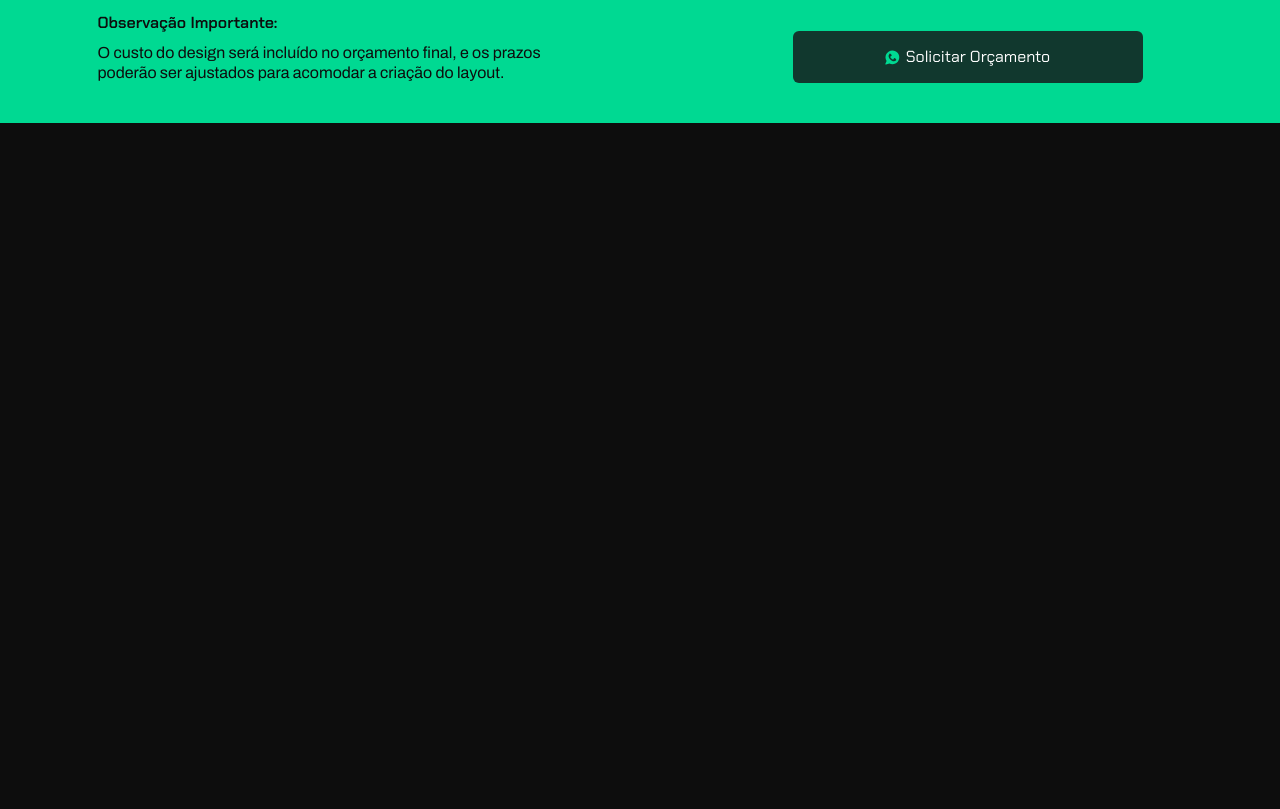
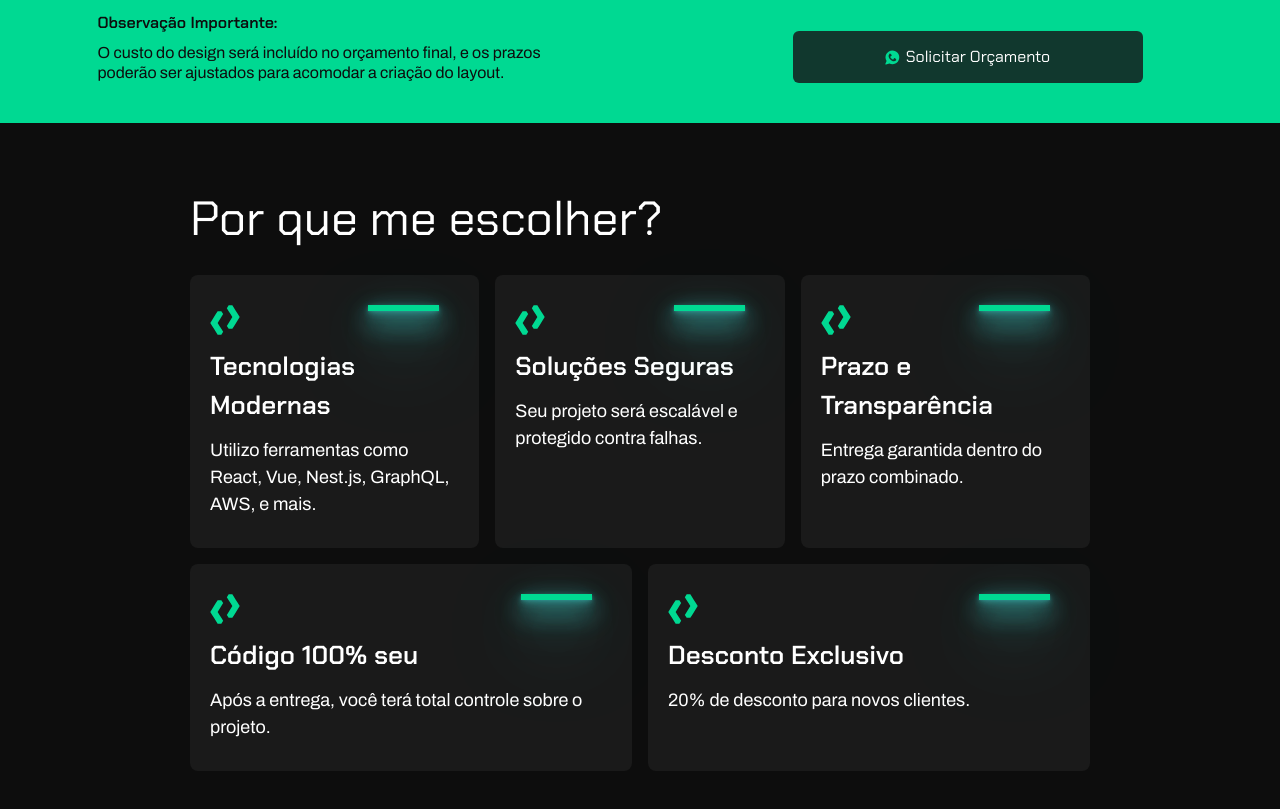
Before and after one commit to renato3x/renato3x.dev, a Next.js app: page / in a window 1280 px wide. Shown: the part 3120-3929 px from the top of the page. Before the commit the page ends 3243 px from the top, so only its background shows below. Built offline with nearby package versions, Linux system fonts and the light colour scheme; no server answers.

Commit message:
feat: add why choose me section

```diff
--- a/src/app/page.tsx
+++ b/src/app/page.tsx
@@ -1,6 +1,7 @@
 import { AlreadyHaveADesign } from '@/components/sections/already-have-a-design';
 import { Hero } from '@/components/sections/hero';
 import { WhoAmI } from '@/components/sections/who-am-i';
+import { WhyChooseMe } from '@/components/sections/why-choose-me';
 
 export default function Home() {
   return (
@@ -8,6 +9,7 @@ export default function Home() {
       <Hero/>
       <WhoAmI/>
       <AlreadyHaveADesign/>
+      <WhyChooseMe/>
     </main>
   );
 }
--- a/src/components/sections/already-have-a-design.tsx
+++ b/src/components/sections/already-have-a-design.tsx
@@ -1,5 +1,5 @@
 import Image from 'next/image';
-import { WhatsAppButton } from '../common/whatsapp-button';
+import { WhatsAppButton } from '@/components/common/whatsapp-button';
 
 export function AlreadyHaveADesign() {
   return (
--- a/src/components/sections/who-am-i.tsx
+++ b/src/components/sections/who-am-i.tsx
@@ -1,5 +1,5 @@
 import Image from 'next/image';
-import { Card, CardContent, CardHeader, CardTitle } from '../common/card';
+import { Card, CardContent, CardHeader, CardTitle } from '@/components/common/card';
 
 export function WhoAmI() {
   return (
--- /dev/null
+++ b/src/components/sections/why-choose-me.tsx
@@ -0,0 +1,104 @@
+import { Marquee } from "@/components/common/marquee";
+import { Card, CardContent, CardHeader, CardTitle } from "@/components/common/card";
+import Image from "next/image";
+
+export function WhyChooseMe() {
+  return (
+    <>
+      <section className="flex flex-col px-[35px] py-[40px] items-center md:py-[60px]">
+        <div className="flex flex-col gap-10 md:max-w-[900px] md:gap-5">
+          <h2 className="font-chakra text-[28px] md:text-[48px] max-w-[200px] md:max-w-none">
+            Por que me escolher?
+          </h2>
+          <WhyChooseMeCards/>
+        </div>
+      </section>
+      <Marquee/>
+    </>
+  );
+}
+
+function WhyChooseMeCards() {
+  return (
+    <div className="flex flex-col gap-4">
+      <div className="flex flex-col gap-4 md:flex-row md:justify-center">
+        <Card className="lightbar min-h-[200px] flex-1">
+          <CardHeader>
+            <Image
+              src="/images/logo-icon.svg"
+              width={30}
+              height={30}
+              alt="renato3x - Logo Icon"
+            />
+            <CardTitle className="text-[26px] font-chakra">Tecnologias Modernas</CardTitle>
+          </CardHeader>
+          <CardContent className="text-[18px]">
+            <p>Utilizo ferramentas como React, Vue, Nest.js, GraphQL, AWS, e mais.</p>
+          </CardContent>
+        </Card>
+
+        <Card className="lightbar min-h-[200px] flex-1">
+          <CardHeader>
+            <Image
+              src="/images/logo-icon.svg"
+              width={30}
+              height={30}
+              alt="renato3x - Logo Icon"
+            />
+            <CardTitle className="text-[26px] font-chakra">Soluções Seguras</CardTitle>
+          </CardHeader>
+          <CardContent className="text-[18px]">
+            <p>Seu projeto será escalável e protegido contra falhas.</p>
+          </CardContent>
+        </Card>
+
+        <Card className="lightbar min-h-[200px] flex-1">
+          <CardHeader>
+            <Image
+              src="/images/logo-icon.svg"
+              width={30}
+              height={30}
+              alt="renato3x - Logo Icon"
+            />
+            <CardTitle className="text-[26px] font-chakra">Prazo e Transparência</CardTitle>
+          </CardHeader>
+          <CardContent className="text-[18px]">
+            <p>Entrega garantida dentro do prazo combinado.</p>
+          </CardContent>
+        </Card>
+      </div>
+
+      <div className="flex flex-col gap-4 md:flex-row md:justify-center">
+        <Card className="lightbar min-h-[200px] flex-1">
+          <CardHeader>
+            <Image
+              src="/images/logo-icon.svg"
+              width={30}
+              height={30}
+              alt="renato3x - Logo Icon"
+            />
+            <CardTitle className="text-[26px] font-chakra">Código 100% seu</CardTitle>
+          </CardHeader>
+          <CardContent className="text-[18px]">
+            <p>Após a entrega, você terá total controle sobre o projeto.</p>
+          </CardContent>
+        </Card>
+
+        <Card className="lightbar min-h-[200px] flex-1">
+          <CardHeader>
+            <Image
+              src="/images/logo-icon.svg"
+              width={30}
+              height={30}
+              alt="renato3x - Logo Icon"
+            />
+            <CardTitle className="text-[26px] font-chakra">Desconto Exclusivo</CardTitle>
+          </CardHeader>
+          <CardContent className="text-[18px]">
+            <p>20% de desconto para novos clientes.</p>
+          </CardContent>
+        </Card>
+      </div>
+    </div>
+  );
+}
```
Also changed, not shown: public/images/logo-icon.svg (added).
